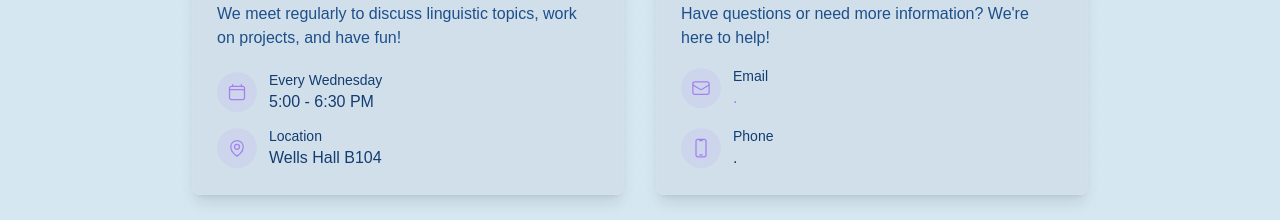
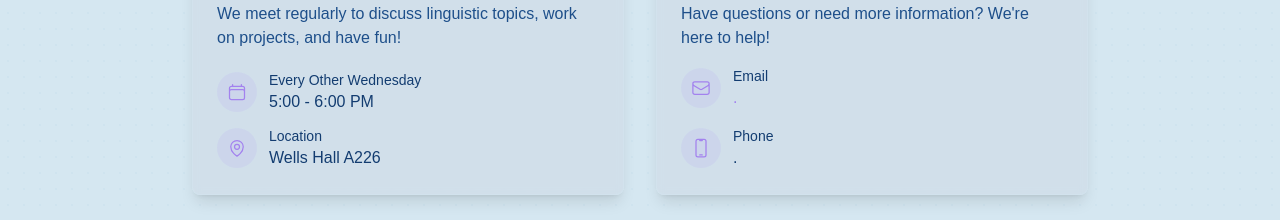
Before and after one commit to DevT02/qUALMS-website, a Next.js app: page /join in a window 1280 px wide. Shown: the part 492-712 px from the top of the page. Built offline with nearby package versions, Linux system fonts and the light colour scheme; a web font is replaced by a local one.

Commit message:
fixed location

```diff
--- a/src/app/join/page.tsx
+++ b/src/app/join/page.tsx
@@ -49,8 +49,8 @@ export default function JoinUs() {
                 </svg>
               </div>
               <div>
-                <p className="text-sm text-midnight-600">Every Wednesday</p>
-                <p className="font-medium">5:00 - 6:30 PM</p>
+                <p className="text-sm text-midnight-600">Every Other Wednesday</p>
+                <p className="font-medium">5:00 - 6:00 PM</p>
               </div>
             </div>
             <div className="flex items-center">
@@ -62,7 +62,7 @@ export default function JoinUs() {
               </div>
               <div>
                 <p className="text-sm text-midnight-600">Location</p>
-                <p className="font-medium">Wells Hall B104</p>
+                <p className="font-medium">Wells Hall A226</p>
               </div>
             </div>
           </div>
```
